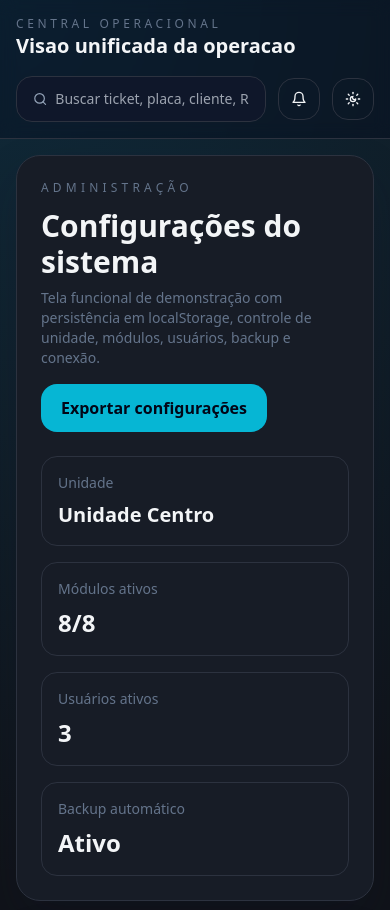
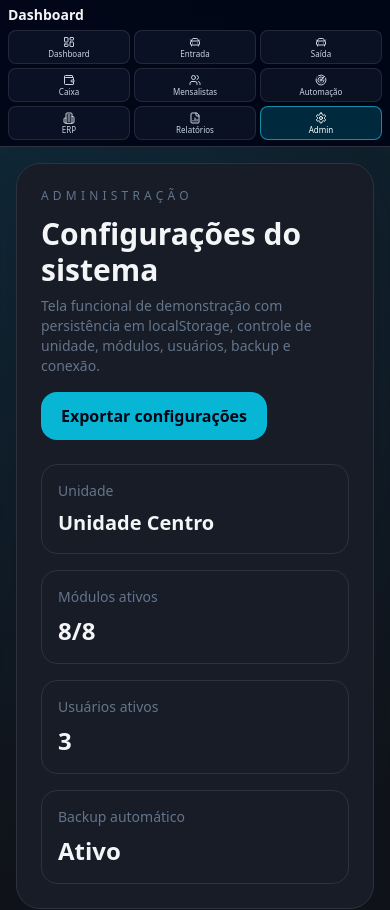
Before and after one commit to outsidetecangra-cmd/parkflow-pro-web, a Next.js app: page /admin/configuracoes in a window 390 px wide. Shown: the top 910 px of the page. Built offline with nearby package versions, Linux system fonts and the light colour scheme; no server answers.

Commit message:
ajusta menu mobile em grade compacta

```diff
--- a/components/topbar-context.tsx
+++ b/components/topbar-context.tsx
@@ -1,14 +1,51 @@
 "use client";
 
+import Link from "next/link";
+import { usePathname } from "next/navigation";
 import { useEffect, useState } from "react";
-import { Bell, Search, SunMoon } from "lucide-react";
-import { clearSession, fetchUserContext, getSession, type UserContext } from "@/lib/api";
+import {
+  Bell,
+  Search,
+  SunMoon,
+  LayoutDashboard,
+  CarFront,
+  Wallet,
+  Users,
+  Radar,
+  Building2,
+  FileBarChart2,
+  Settings,
+} from "lucide-react";
+import {
+  clearSession,
+  fetchUserContext,
+  getSession,
+  type UserContext,
+} from "@/lib/api";
+
+const mobileLinks = [
+  { href: "/dashboard", label: "Dashboard", icon: LayoutDashboard, match: "/dashboard" },
+  { href: "/operacao/entrada", label: "Entrada", icon: CarFront, match: "/operacao/entrada" },
+  { href: "/operacao/saida", label: "Saída", icon: CarFront, match: "/operacao/saida" },
+  { href: "/caixa", label: "Caixa", icon: Wallet, match: "/caixa" },
+  { href: "/mensalistas", label: "Mensalistas", icon: Users, match: "/mensalistas" },
+  { href: "/automacao/equipamentos", label: "Automação", icon: Radar, match: "/automacao" },
+  { href: "/erp/financeiro", label: "ERP", icon: Building2, match: "/erp" },
+  { href: "/relatorios", label: "Relatórios", icon: FileBarChart2, match: "/relatorios" },
+  { href: "/admin/configuracoes", label: "Admin", icon: Settings, match: "/admin" },
+];
+
+function isRouteActive(pathname: string, match: string) {
+  return pathname === match || pathname.startsWith(`${match}/`);
+}
 
 export function TopbarContext() {
+  const pathname = usePathname();
   const [context, setContext] = useState<UserContext | null>(null);
 
   useEffect(() => {
     const session = getSession();
+
     if (!session?.accessToken) {
       return;
     }
@@ -21,27 +58,65 @@ export function TopbarContext() {
   }, []);
 
   return (
-    <header className="flex flex-col gap-4 border-b border-[hsl(var(--border))] bg-white/60 px-4 py-4 backdrop-blur dark:bg-slate-950/30 lg:flex-row lg:items-center lg:justify-between">
-      <div>
-        <p className="text-xs uppercase tracking-[0.3em] text-slate-500">Central operacional</p>
-        <h2 className="text-xl font-semibold">Visao unificada da operacao</h2>
+    <header className="sticky top-0 z-30 border-b border-[hsl(var(--border))] bg-white/85 px-2 py-1.5 backdrop-blur dark:bg-slate-950/95 lg:static lg:px-6 lg:py-4">
+      <div className="flex flex-col gap-1.5 lg:gap-4">
+        <div className="flex flex-col gap-1 lg:flex-row lg:items-center lg:justify-between">
+          <div className="min-w-0">
+            <p className="hidden text-xs uppercase tracking-[0.3em] text-slate-500 lg:block">
+              Central operacional
+            </p>
+
+            <h2 className="truncate text-sm font-semibold leading-tight lg:mt-1 lg:text-xl">
+              <span className="lg:hidden">Dashboard</span>
+              <span className="hidden lg:inline">Visão unificada da operação</span>
+            </h2>
+
             {context ? (
-          <p className="mt-1 text-sm text-slate-500">
-            {context.user.name} â€¢ {context.activeUnit?.name ?? "Sem unidade ativa"}
+              <p className="mt-1 hidden truncate text-sm text-slate-500 lg:block">
+                {context.user.name} • {context.activeUnit?.name ?? "Sem unidade ativa"}
               </p>
             ) : null}
           </div>
-      <div className="flex flex-1 items-center justify-end gap-3">
-        <label className="flex w-full max-w-md items-center gap-2 rounded-2xl border border-[hsl(var(--border))] bg-white px-4 py-3 dark:bg-slate-900">
-          <Search className="h-4 w-4 text-slate-400" />
-          <input className="w-full bg-transparent text-sm outline-none" placeholder="Buscar ticket, placa, cliente, RPS..." />
+
+          <div className="hidden w-full min-w-0 items-center gap-3 lg:flex lg:w-auto lg:flex-1 lg:justify-end">
+            <label className="flex min-w-0 flex-1 items-center gap-2 rounded-2xl border border-[hsl(var(--border))] bg-white px-4 py-3 dark:bg-slate-900 lg:max-w-md">
+              <Search className="h-4 w-4 shrink-0 text-slate-400" />
+              <input
+                className="min-w-0 flex-1 bg-transparent text-sm outline-none placeholder:text-slate-500"
+                placeholder="Buscar ticket, placa, cliente, RPS..."
+              />
             </label>
-        <button className="rounded-2xl border border-[hsl(var(--border))] p-3">
+
+            <button className="grid place-items-center rounded-2xl border border-[hsl(var(--border))] p-3 transition hover:bg-white/10">
               <Bell className="h-4 w-4" />
             </button>
-        <button className="rounded-2xl border border-[hsl(var(--border))] p-3">
+
+            <button className="grid place-items-center rounded-2xl border border-[hsl(var(--border))] p-3 transition hover:bg-white/10">
               <SunMoon className="h-4 w-4" />
             </button>
+          </div>
+        </div>
+
+        <div className="grid grid-cols-3 gap-1 lg:hidden">
+          {mobileLinks.map(({ href, label, icon: Icon, match }) => {
+            const active = isRouteActive(pathname, match);
+
+            return (
+              <Link
+                key={href}
+                href={href}
+                className={`flex min-h-[34px] flex-col items-center justify-center rounded-lg border px-1 py-1 text-center text-[8px] font-medium leading-none transition ${
+                  active
+                    ? "border-cyan-400/60 bg-cyan-500/20 text-white"
+                    : "border-white/10 bg-slate-900/70 text-slate-300 hover:bg-slate-800"
+                }`}
+              >
+                <Icon className="mb-0.5 h-3 w-3" />
+                <span className="leading-none">{label}</span>
+              </Link>
+            );
+          })}
+        </div>
       </div>
     </header>
   );
```
Lines whose indentation alone changed are shown as unchanged.
